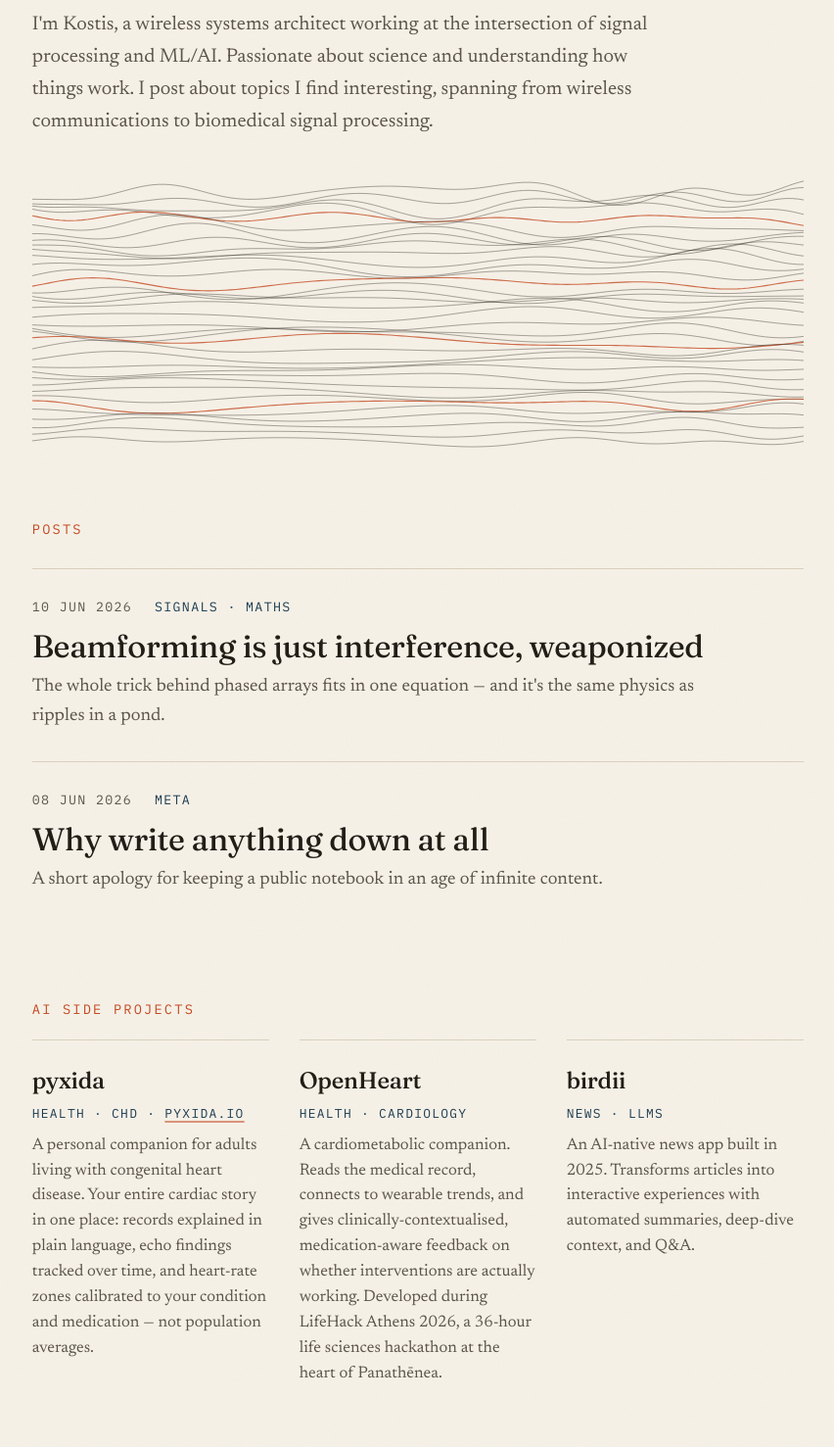
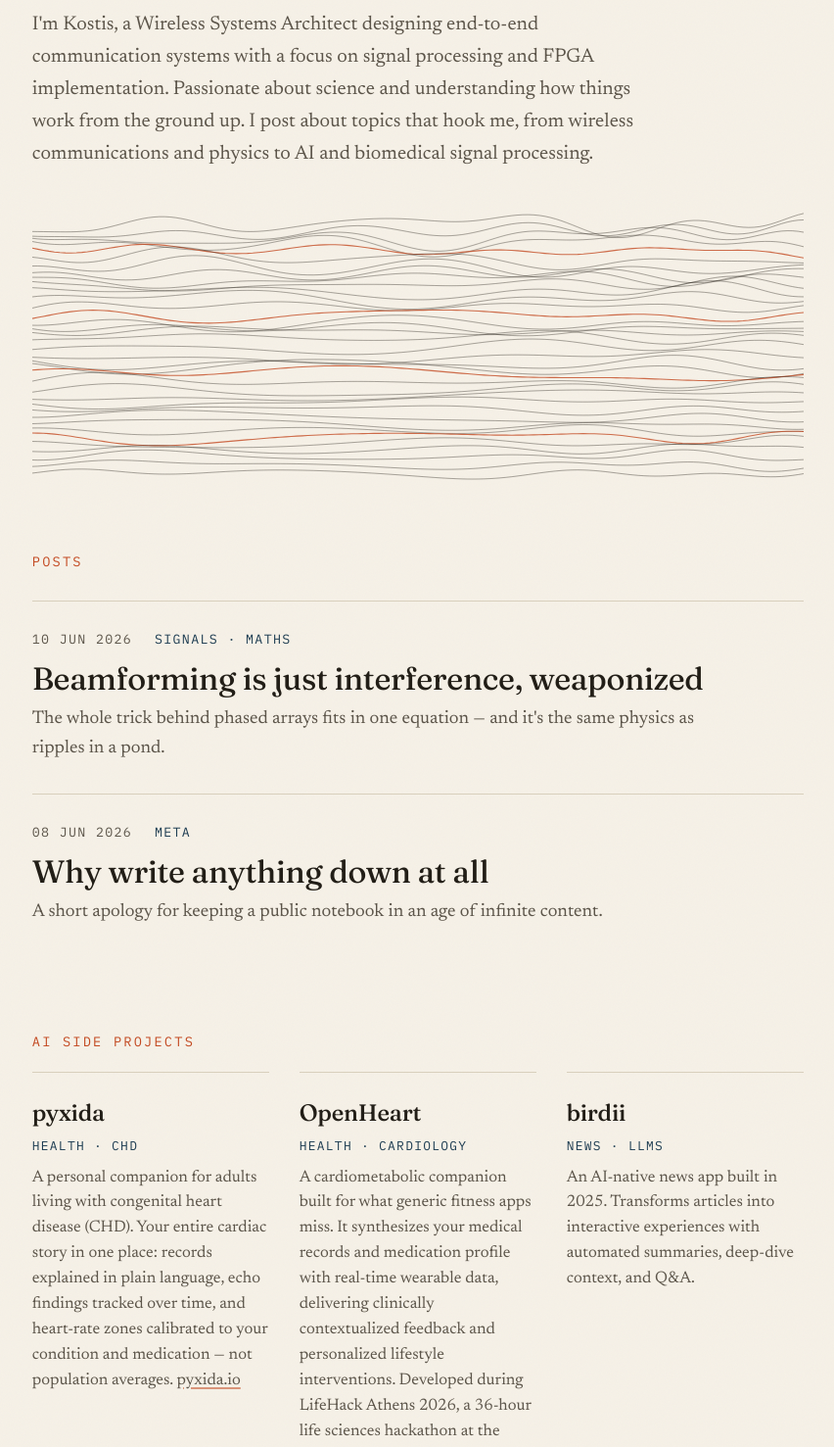
Before and after one commit to kostisdov/kostisdov.github.io, an Astro site: page / in a window 1280 px wide. Shown: the part 320-1797 px from the top of the page at 98% size, without its empty margins (213-1065 px from the left). Built offline with nearby package versions, Linux system fonts and the light colour scheme; Astro itself is replaced by a stand-in of ours.

Commit message:
Update intro, project blurbs, and simplify About section

```diff
--- a/src/pages/index.astro
+++ b/src/pages/index.astro
@@ -14,10 +14,10 @@ const fmt = (d: Date) =>
   <section class="hero">
     <h1>Signals, systems,<br />and <em>other curiosities</em>.</h1>
     <p class="lede">
-      I'm Kostis, a wireless systems architect working at the intersection of signal
-      processing and ML/AI. Passionate about science and understanding how things work.
-      I post about topics I find interesting, spanning from wireless communications to
-      biomedical signal processing.
+      I'm Kostis, a Wireless Systems Architect designing end-to-end communication systems
+      with a focus on signal processing and FPGA implementation. Passionate about science
+      and understanding how things work from the ground up. I post about topics that hook me,
+      from wireless communications and physics to AI and biomedical signal processing.
     </p>
     <canvas class="field-art" id="field-art" aria-hidden="true"></canvas>
   </section>
@@ -47,22 +47,23 @@ const fmt = (d: Date) =>
     <ul class="project-index">
       <li>
         <h2><a href="https://pyxida.io">pyxida</a></h2>
-        <p class="meta">health · chd · <a href="https://pyxida.io">pyxida.io</a></p>
+        <p class="meta">health · chd</p>
         <p>
-          A personal companion for adults living with congenital heart disease. Your entire
-          cardiac story in one place: records explained in plain language, echo findings
-          tracked over time, and heart-rate zones calibrated to your condition and medication
-          — not population averages.
+          A personal companion for adults living with congenital heart disease (CHD). Your
+          entire cardiac story in one place: records explained in plain language, echo
+          findings tracked over time, and heart-rate zones calibrated to your condition and
+          medication — not population averages. <a href="https://pyxida.io">pyxida.io</a>
         </p>
       </li>
       <li>
         <h2>OpenHeart</h2>
         <p class="meta">health · cardiology</p>
         <p>
-          A cardiometabolic companion. Reads the medical record, connects to wearable trends,
-          and gives clinically-contextualised, medication-aware feedback on whether
-          interventions are actually working. Developed during LifeHack Athens 2026, a 36-hour
-          life sciences hackathon at the heart of Panathēnea.
+          A cardiometabolic companion built for what generic fitness apps miss. It
+          synthesizes your medical records and medication profile with real-time wearable
+          data, delivering clinically contextualized feedback and personalized lifestyle
+          interventions. Developed during LifeHack Athens 2026, a 36-hour life sciences
+          hackathon at the heart of Panathēnea.
         </p>
       </li>
       <li>
```
Also changed, not shown: src/pages/about.astro (+3 -10 lines).
